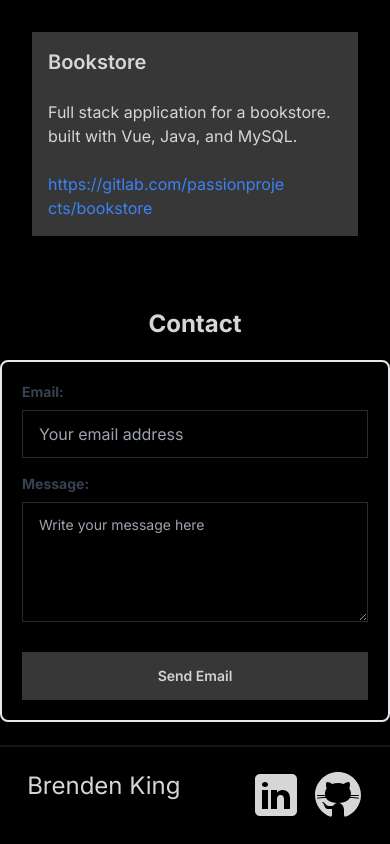
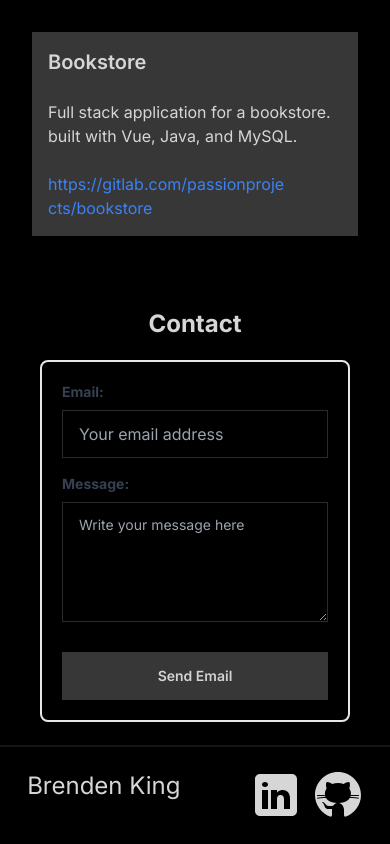
Before and after one commit to BrendenKingTLG/BrendenKingTLG.github.io, a Next.js app: page / in a window 390 px wide. Shown: the part 4920-5764 px from the top of the page. Built offline with nearby package versions, Linux system fonts and the light colour scheme.

Commit message:
resize contact form

```diff
--- a/src/components/Contact/index.tsx
+++ b/src/components/Contact/index.tsx
@@ -36,7 +36,7 @@ export default function Index() {
   return (
     <div id="chat">
       <h2 className="mt-10 text-center text-2xl font-bold mb-3">Contact</h2>
-      <div className="lg:mx-60 border-2 mt-5 p-5 shadow-lg rounded-lg">
+      <div className="mx-10 lg:mx-60 border-2 mt-5 p-5 shadow-lg rounded-lg">
         <form onSubmit={handleSubmit}>
           <div className="mb-4">
             <label className="block text-gray-700 text-sm font-bold mb-2">
```
